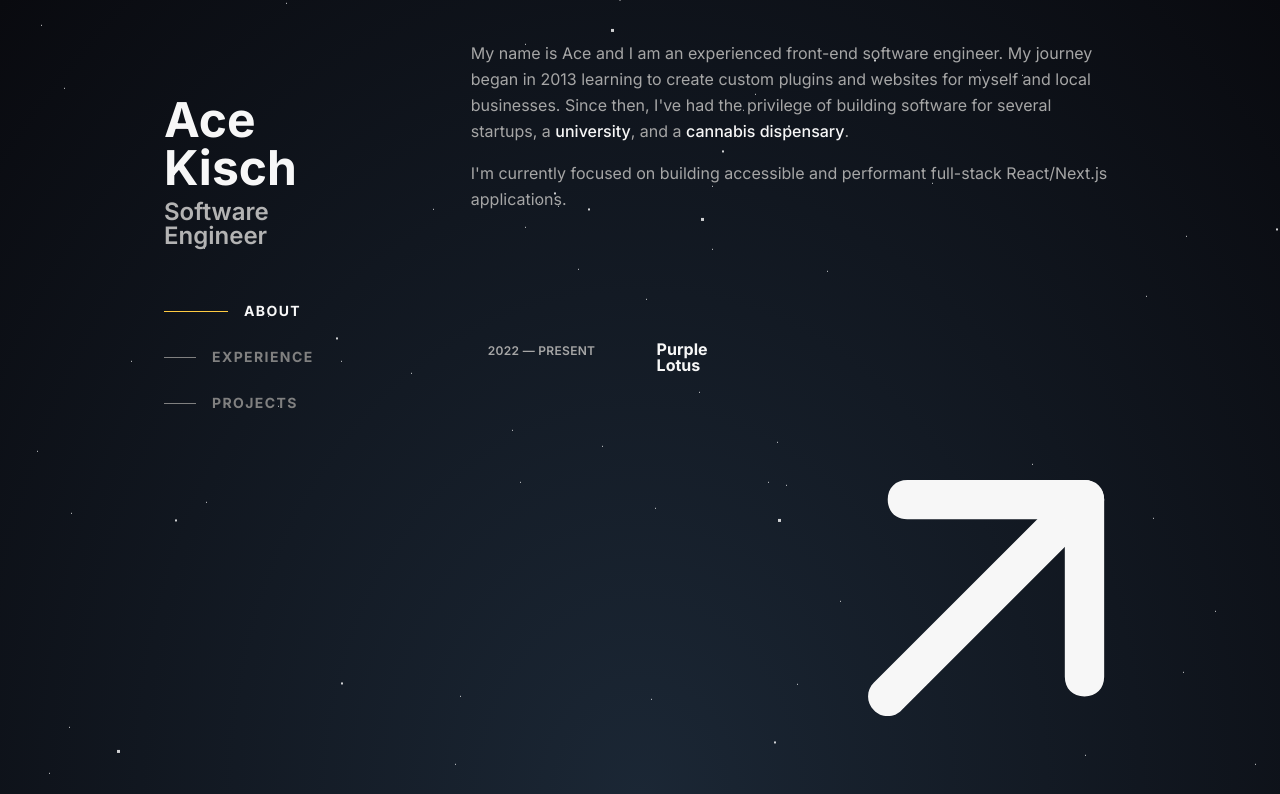
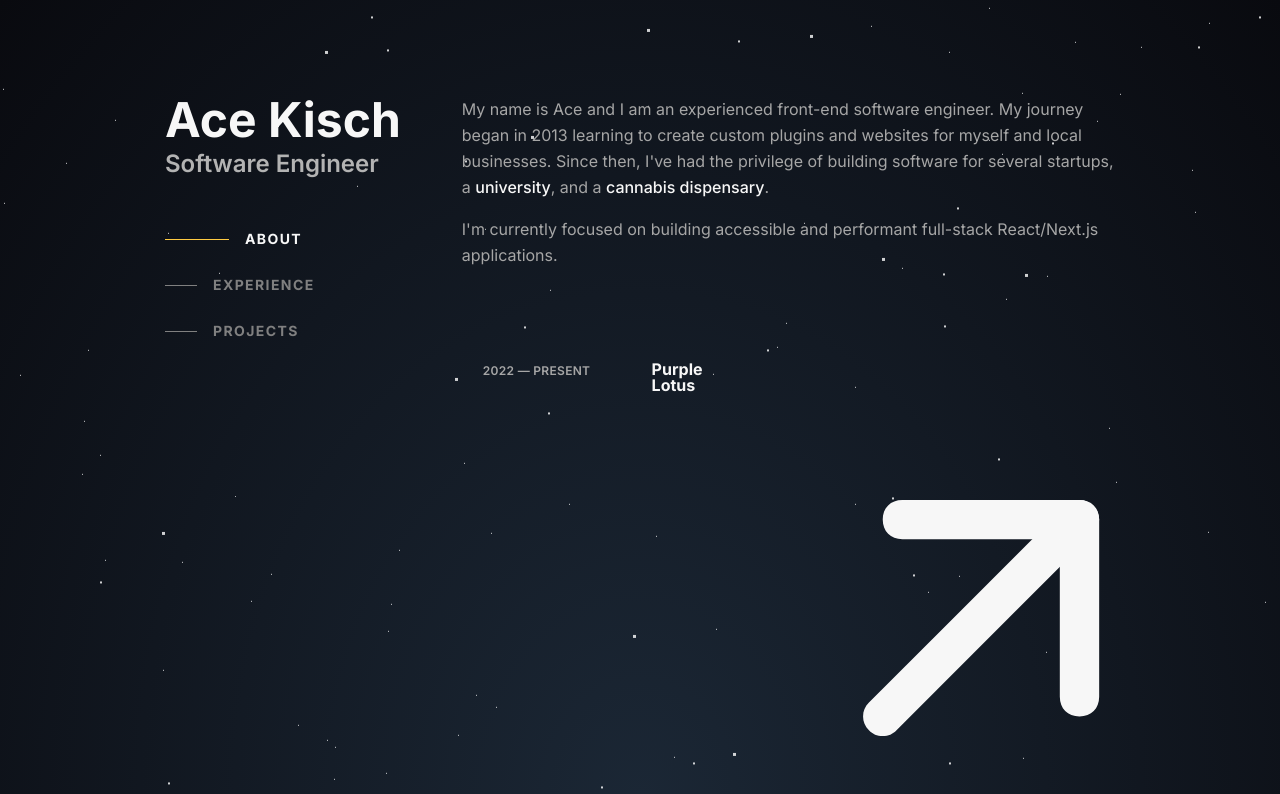
Before and after one commit to AceGK/portfolio-2024, a Next.js app: page / in a window 1280 px wide. Shown: the top 794 px of the page. Built offline with nearby package versions, Linux system fonts and the light colour scheme.

Commit message:
styling update

```diff
--- a/app/page.js
+++ b/app/page.js
@@ -6,7 +6,7 @@ import Matrix from "@/components/matrix/Matrix";
 export default function Home() {
   return (
     <>
-      <header className="container">
+      <header>
 
         <Link href="#"><h1 className="fw-700 fs-800 pb-50">Ace Kisch</h1></Link>
         <h2 className="fw-600 fs-500 pb-50">Software Engineer</h2>
@@ -17,9 +17,9 @@ export default function Home() {
       <main
       // className="bottom-fade" //broken w stars bg
       >
-        <section id="about">
-          <h2 className="full-bleed">About</h2>
-          <div className="container">
+        <section id="about" className="about">
+          <h2>About</h2>
+          <div>
             <p>My name is Ace and I am an experienced front-end software engineer. My journey began in 2013 learning to create custom plugins and websites for myself and local businesses. Since then, I&apos;ve had the privilege of building software for several startups, a <a href="#">university</a>, and a <a href="#">cannabis dispensary</a>.
             </p>
 
@@ -28,8 +28,8 @@ export default function Home() {
         </section>
 
         <section id="experience">
-          <h2 className="full-bleed">Experience</h2>
-          <ul className="container">
+          <h2>Experience</h2>
+          <ul>
             <li>
               <Card
                 caption="2022 — Present"
@@ -37,7 +37,7 @@ export default function Home() {
                 subtitle="Senior Software Engineer"
                 href="https://purplelotus.vercel.app/"
                 body="Built a cannabis dispensary eCommerce web app using Next.js, Algolia Instant Search, Sanity CMS and several third party APIs. Improved SEO, performance, PageSpeed Insight scores, and UI/UX."
-                tags={["React", "Next.js", "JavaScript", "Algolia", "Sanity", "SCSS"]}
+                tags={["Next.js", "Algolia", "Sanity", "SCSS"]}
               />
             </li>
             <li>
@@ -64,15 +64,15 @@ export default function Home() {
         </section>
 
         <section id="projects">
-          <h2 className="full-bleed">Projects</h2>
-          <ul className="container">
+          <h2>Projects</h2>
+          <ul>
             <li>
               <Card
                 img="https://dummyimage.com/600x400/000/fff"
                 href="https://purplelotus.vercel.app/"
                 title="Purple Lotus"
                 body="Cannabis dispensary web app that uses the Jane Roots headless e-commerce platform and Algolia Instant Search to provide a fast, user-friendly shopping experience."
-                tags={["React", "Next.js", "JavaScript", "Algolia", "Sanity", "SCSS"]}
+                tags={["Next.js", "Algolia", "Sanity", "SCSS"]}
               />
             </li>
             <li>
@@ -81,7 +81,7 @@ export default function Home() {
                 title="Periodic Table"
                 href="https://ace-periodic-table.vercel.app/"
                 body="An interactive periodic table with detailed information on each element."
-                tags={["React", "Next.js", "JavaScript", "SCSS"]}
+                tags={["Next.js", "SCSS"]}
               />
             </li>
             <li>
@@ -115,7 +115,7 @@ export default function Home() {
           </ul>
         </section>
 
-        <footer className="p-300">
+        <footer className="pl-100 pr-200 pt-300 pb-600">
           <p>Built with <a href="#">Next.js</a> & hosted on <a href="#">Vercel</a>. View this site on <a href="#">Github</a></p>
         </footer>
 
--- a/app/styles/_variables.scss
+++ b/app/styles/_variables.scss
@@ -36,15 +36,60 @@ $colors: (
   --fs-900: 3.5rem;
 
   --clr-background: rgb(17, 23, 31);
-  --clr-background-transparent: #11171f9a;
-  --clr-background-muted: #181e28;
-
+  --clr-background-transparent: rgba(0, 0, 0, 0.1);
+  --background:radial-gradient(ellipse at bottom, #1B2735 0%, #090A0F 100%);
   --border-radius: 0.25rem;
 
 
+}
 
 
-  body.matrix {
+$colors: (
+  primary: rgb(255, 203, 66),
+  js: rgb(255, 203, 66),
+  react: rgb(94, 211, 243),
+  next: rgb(255, 255, 255),
+  algolia: rgb(20, 147, 255),
+  scss: rgb(209, 111, 160),
+  sanity: rgb(243, 100, 88),
+  css: rgb(88, 134, 241),
+  html: rgb(233, 98, 40),
+  php: rgb(123, 135, 193),
+  wp: rgb(129, 169, 249),
+  leaflet:rgb(175, 220, 89),
+);
+
+:root {
+  @each $name, $color in $colors {
+    --clr-#{$name}: #{$color};
+    --clr-#{$name}-muted: #{rgba($color, 0.2)};
+    --clr-#{$name}-bg: #{rgba($color, 0.2)};
+  }
+
+  --clr-text: hsl(0, 0%, 65%);
+  --clr-heading: hsl(0, 0%, 97%);
+  --clr-heading-muted: hsl(0, 0%, 70%);
+  --clr-neutral-700: hsl(0, 0%, 50%);
+  --clr-link: hsl(0, 0%, 97%);
+
+  --fs-200: 0.75rem;
+  --fs-300: 0.875rem;
+  --fs-400: 1rem;
+  --fs-500: 1.5rem;
+  --fs-600: 2rem;
+  --fs-700: 2.5rem;
+  --fs-800: 3rem;
+  --fs-900: 3.5rem;
+
+  --clr-background: rgb(17, 23, 31);
+  --clr-background-transparent: rgba(0, 0, 0, 0.1);
+  --background:radial-gradient(ellipse at bottom, #1B2735 0%, #090A0F 100%);
+  --border-radius: 0.25rem;
+
+}
+
+
+  html.matrix {
     --clr-text: #4af526;
     --clr-text: #4af526;
 
@@ -59,7 +104,6 @@ $colors: (
     --background: radial-gradient(rgba(44, 56, 44, 0.267), black 120%);
     --clr-background: rgb(10, 10, 10);
     --clr-background-transparent: transparent;
-    --clr-background-muted: transparent;
 
     --clr-primary-base: #4af526;
     --clr-primary: #4af526;
@@ -73,4 +117,3 @@ $colors: (
       --clr-#{$name}-bg: #48f5260f;
     }
   }
-}
--- a/app/styles/globals.scss
+++ b/app/styles/globals.scss
@@ -15,17 +15,20 @@ body {
 
 html {
   scroll-behavior: smooth;
+  background-image: var(--background);
+  height: 100%;
+  background-repeat: no-repeat; /* Prevents the background from repeating */
+  background-attachment: fixed;
 }
 
 body {
   // background: var(--clr-background);
   color: var(--clr-text);
   display: grid;
-  grid-template-columns: 1fr 1fr;
+  grid-template-columns: 1fr 1.25fr;
   min-height: 100vh;
-  max-width: 1080px;
+  max-width: 950px;
   margin-inline:auto;
-  background-image: var(--background);
   background-repeat: no-repeat;
   background-attachment: fixed;
   -webkit-overflow-scrolling: auto;
@@ -39,10 +42,10 @@ body {
 }
 
 .container {
-  padding-inline: 4rem;
-  margin-inline: auto;
+  padding-inline: 2rem;
+  // margin-inline: auto;
   @include smallScreen() {
-    padding-inline: 2rem;
+    padding-inline: 1.5rem;
   }
   @include mobile() {
     padding-inline: 1rem;
@@ -134,17 +137,17 @@ section {
   }
 }
 
-.full-bleed {
-  // box-shadow: 0 0 0 100vmax var(--bg-color);
-  // clip-path: inset(0 -100vmax);
+.about {
+  padding-top:6rem;
+  @include smallScreen() {
+    padding-top:2rem;
+  }
 }
 
 section h2 {
   visibility: hidden;
   height: 0px;
-  --bg-color: var(--clr-background-transparent);
-  // background-color: var(--bg-color);
-  backdrop-filter: blur(5px);
+  background-color: transparent;
   text-transform: uppercase;
   position: sticky;
   top: 0;
@@ -152,13 +155,15 @@ section h2 {
   font-weight: 700;
   font-size: var(fs-300);
   letter-spacing: 0.1em;
-  height: 0px;
   z-index: 2;
-  padding: 1.25rem;
   @include smallScreen() {
     height: auto;
     visibility: visible;
     height: auto;
+    padding: 1.25rem;
+  }
+  @include mobile() {
+    backdrop-filter: blur(5px);
   }
 }
 
--- a/app/styles/matrix.scss
+++ b/app/styles/matrix.scss
@@ -169,7 +169,7 @@
   }
 }
 
-body.matrix::after {
+html.matrix::after {
   content: " ";
   display: block;
   position: fixed;
@@ -184,7 +184,7 @@ body.matrix::after {
   animation: flicker 2s infinite;
   height: 100vh;
 }
-body.matrix::before {
+html.matrix::before {
   content: "";
   height: 100vh;
   background-attachment: fixed;
@@ -206,18 +206,18 @@ body.matrix::before {
   background-size: 100% 2px, 3px 100%;
   pointer-events: none;
 }
-body.matrix {
+html.matrix {
   animation: textShadow 15s infinite;
 }
 
-body.matrix i:before {
+html.matrix i:before {
   color: var(--clr-text);
 }
-body.matrix .btn i:before {
+html.matrix .btn i:before {
   color: unset;
 }
 
-body.matrix svg {
+html.matrix svg {
   fill: var(--clr-text);
   color: var(--clr-text);
 }
--- a/app/styles/stars.scss
+++ b/app/styles/stars.scss
@@ -10,9 +10,9 @@
 
 // n is number of stars required
 @function multiple-box-shadow($n) {
-  $value: '#{random(4000)}px #{random(4000)}px rgba(255,255,255,0.8)';
+  $value: '#{random(3000)}px #{random(3000)}px rgba(255,255,255,0.8)';
   @for $i from 2 through $n {
-    $value: '#{$value}, #{random(4000)}px #{random(4000)}px rgba(255,255,255,0.8)';
+    $value: '#{$value}, #{random(3000)}px #{random(3000)}px rgba(255,255,255,0.8)';
   }
   @return unquote($value);
 }
@@ -21,13 +21,6 @@ $shadows-small:  multiple-box-shadow(700);
 $shadows-medium: multiple-box-shadow(200);
 $shadows-big:    multiple-box-shadow(100);
 
-html {
-  height: 100%;
-  background: radial-gradient(ellipse at bottom, #1B2735 0%, #090A0F 100%);
-  background-repeat: no-repeat; /* Prevents the background from repeating */
-  background-attachment: fixed;
-  // overflow: hidden;
-}
 
 #stars {
   width: 1px;
--- a/components/card/Card.module.scss
+++ b/components/card/Card.module.scss
@@ -1,7 +1,7 @@
 @import "@/app/styles/_mixins.scss";
 
 .card {
-  padding: 1rem;
+  padding: 1.25rem;
   border: 1px solid transparent;
   margin-bottom: 2rem;
   display: flex;
@@ -11,7 +11,8 @@
   transition:all 0.3s;
   &:hover {
     transition:all 0.3s;
-    background-color: var(--clr-background-muted);
+    background-color: var(--clr-background-transparent);
+    backdrop-filter: blur(3px);
     .title {
       color:var(--clr-primary);
       svg {
@@ -64,6 +65,7 @@
 .subtitle {
   color:var(--clr-heading-muted);
   font-size:0.875rem;
+  font-weight:600;
 }
 
 .caption {
@@ -76,7 +78,7 @@
 
 .body {
   font-size:0.875rem;
-  line-height:1.325rem;
+  line-height:1.438rem;
   color:var(--clr-text);
 }
 
--- a/components/matrix/Matrix.js
+++ b/components/matrix/Matrix.js
@@ -9,14 +9,14 @@ export default function Matrix() {
   const [matrix, setMatrix] = useState(false);
   const [modal, setModal] = useState(false);
 
-  //
+
   useEffect(() => {
     if (matrix) {
-      document.body.classList.add('matrix');
-      scroll(0, 0);
+      document.documentElement.classList.add('matrix');
+      window.scrollTo(0, 0); // Corrected to use window.scrollTo
       setModal(false);
     } else {
-      document.body.classList.remove('matrix');
+      document.documentElement.classList.remove('matrix');
     }
   }, [matrix]);
 
```
